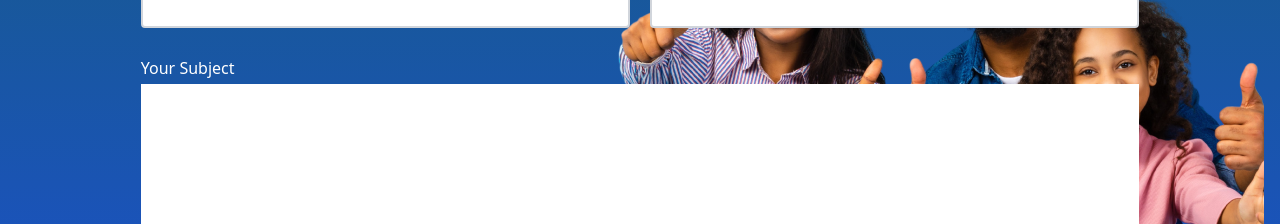
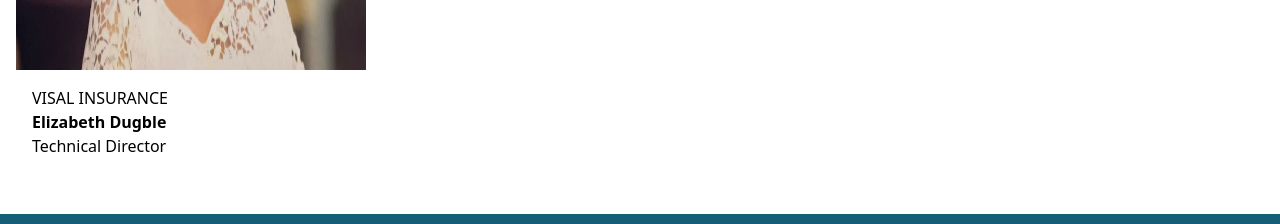
Before and after one commit to jdotcole233/visalbrokers, a Next.js app: page / in a window 1280 px wide. Shown: the part 7482-7706 px from the top of the page. Built offline with nearby package versions, Linux system fonts and the light colour scheme.

Commit message:
feat: :fire: added borad of directors image

```diff
--- a/components/Homepage/OurTeam/OurTeam.jsx
+++ b/components/Homepage/OurTeam/OurTeam.jsx
@@ -41,6 +41,12 @@ const OurTeam = () => {
       name: "Aseye Tsatsu",
       role: "Finance & Human Resource Executive",
     },
+    {
+      image: "/assets/bod.jpeg",
+      company: "VISAL INSURANCE",
+      name: "Elizabeth Dugble",
+      role: "Technical Director",
+    },
   ];
 
   return (
--- a/components/Navbar/Navbar.jsx
+++ b/components/Navbar/Navbar.jsx
@@ -16,7 +16,7 @@ const Navbar = () => {
           />
           <h2 className="font-bold ">VISAL BROKERS</h2>
         </div>
-        <div className="col-span-2 hidden md:flex">
+        <div className="col-span-2 hidden md:block">
           <ul className="flex justify-around">
             <li>
               <Link href="/">
```
Also changed, not shown: public/assets/bod.jpeg (added).
